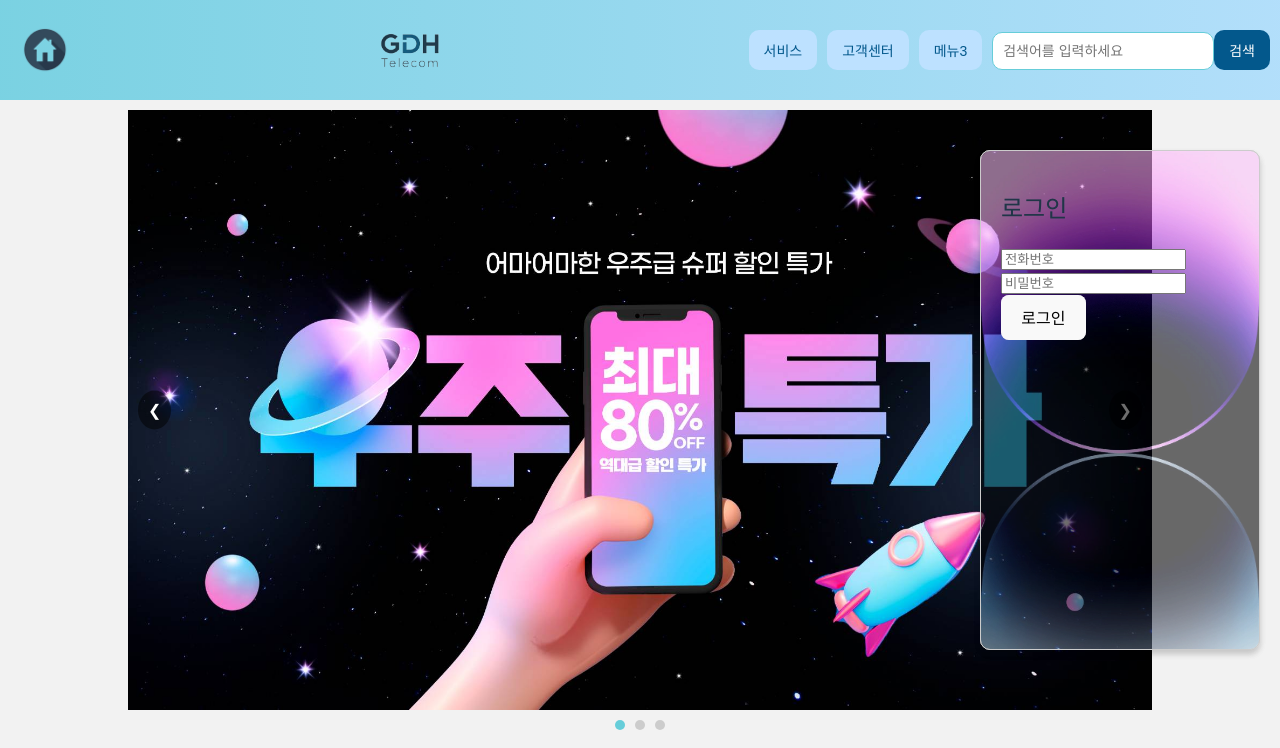
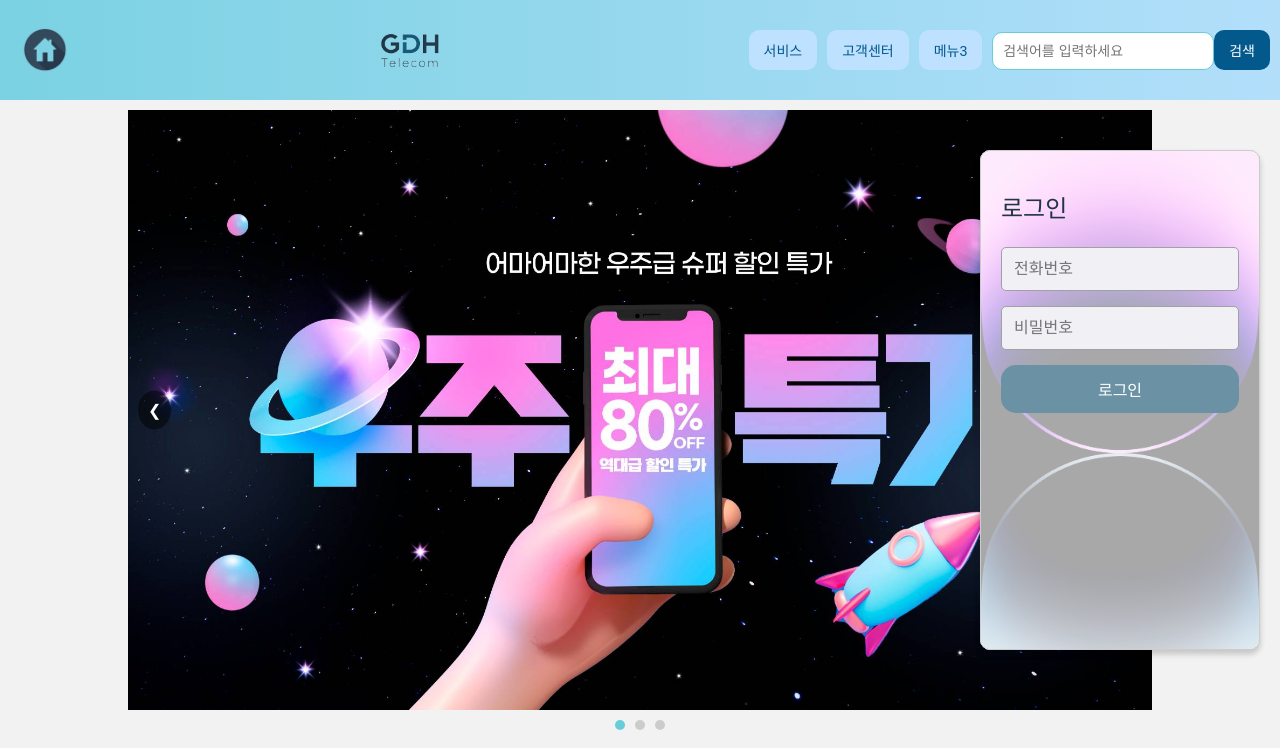
Before and after one commit to MrDos89/PMSProj, a React (Vite) app: page / in a window 1280 px wide. Shown: the top 748 px of the page. Built offline with nearby package versions, Linux system fonts and the light colour scheme.

Commit message:
[현석] 로그인 창 완성

```diff
--- a/src/component/login/Login.jsx
+++ b/src/component/login/Login.jsx
@@ -5,6 +5,8 @@ function Login({ onLogin }) {
   const [phone, setPhone] = useState("");
   const [password, setPassword] = useState("");
   const [error, setError] = useState("");
+  const [isLoggedIn, setIsLoggedIn] = useState(false); // 로그인 여부 상태
+  const [user, setUser] = useState(null); // 로그인된 사용자 정보 저장
 
   const handleSubmit = (e) => {
     e.preventDefault();
@@ -26,11 +28,15 @@ function Login({ onLogin }) {
     };
 
     if (phone === adminAccount.phone && password === adminAccount.password) {
+      setUser(adminAccount);
+      setIsLoggedIn(true);
       onLogin(adminAccount);
     } else if (
       phone === userAccount.phone &&
       password === userAccount.password
     ) {
+      setUser(userAccount);
+      setIsLoggedIn(true);
       onLogin(userAccount);
     } else {
       alert("전화번호나 비밀번호를 확인해주세요.");
@@ -39,25 +45,44 @@ function Login({ onLogin }) {
   };
 
   return (
-    <div className="login-container">
+    <div className={`login-container ${isLoggedIn ? "hidden" : ""}`}>
+      {!isLoggedIn ? (
+        <div className="login-form-wrapper">
           <h2>로그인</h2>
-      <form onSubmit={handleSubmit}>
+          <form onSubmit={handleSubmit} className="login-form">
             <input
               type="text"
               placeholder="전화번호"
               value={phone}
               onChange={(e) => setPhone(e.target.value)}
+              className="input-large"
             />
             <input
               type="password"
               placeholder="비밀번호"
               value={password}
               onChange={(e) => setPassword(e.target.value)}
+              className="input-large"
             />
             <button type="submit">로그인</button>
           </form>
           {error && <p className="error">{error}</p>}
         </div>
+      ) : (
+        <div className="profile-container profile-active">
+          <h2>프로필</h2>
+          <img
+            src="https://via.placeholder.com/100"
+            alt="프로필 사진"
+            className="profile-image"
+          />
+          <p>이름: {user.name}</p>
+          <p>전화번호: {user.phone}</p>
+          <p>회원 등급: {user.role === "admin" ? "관리자" : "일반 회원"}</p>
+          <button onClick={() => setIsLoggedIn(false)}>로그아웃</button>
+        </div>
+      )}
+    </div>
   );
 }
 
--- a/src/cssall/Login.css
+++ b/src/cssall/Login.css
@@ -14,25 +14,56 @@
     padding: 20px;
     box-sizing: border-box;
     z-index: 100;
+    background-color: white;
     overflow: hidden;
+}
+
+.hidden {
+    display: none;
+}
+
+/* 프로필 활성화 시 전체 덮음 */
+.profile-active {
+    position: absolute;
+    top: 0;
+    left: 0;
+    width: 100%;
+    height: 100%;
+    background-color: rgba(255, 255, 255, 0.95);
+    z-index: 200;
+    display: flex;
+    flex-direction: column;
+    justify-content: center;
+    align-items: center;
 }
 
 .login-form input {
     width: 100%;
-    padding: 10px;
+    padding: 15px; /* 입력 칸 크기 확대 */
     margin-bottom: 15px;
     border: 1px solid #ddd;
     border-radius: 5px;
+    font-size: 1rem; /* 텍스트 크기 확대 */
+}
+
+.input-large {
+    font-size: 1.2rem;
+    padding: 15px;
+    border: 1px solid #ddd;
+    border-radius: 8px;
+    margin-bottom: 20px;
 }
 
 .login-form button {
-    width: 100%;
-    padding: 10px;
+   width: 100%;
+    padding: 12px;
     background-color: #007bff;
     color: #fff;
     border: none;
     border-radius: 5px;
     cursor: pointer;
+    font-size: 1rem;
+    font-weight: bold;
 }
 
 .login-form button:hover {
```
Lines whose indentation alone changed are shown as unchanged.
